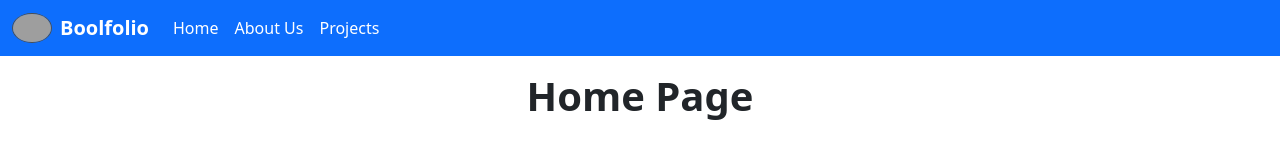
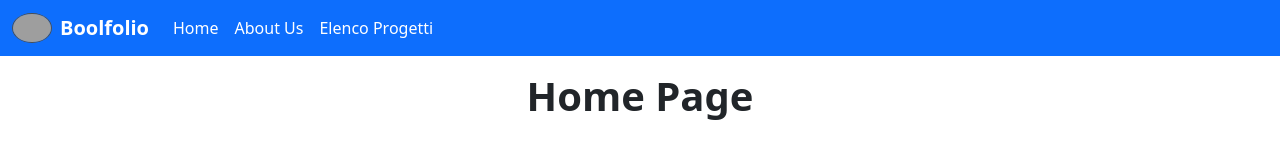
Before and after one commit to andrea-bertaglia/vite-boolfolio, a Vue app: page / in a window 1280 px wide. Shown: the top 160 px of the page. Built offline with nearby package versions, Linux system fonts and the light colour scheme; grey boxes are pictures that could not be loaded.

Commit message:
feat: refactoring 404 error page

```diff
--- a/src/App.vue
+++ b/src/App.vue
@@ -14,4 +14,4 @@ export default {
 
 </template>
 
-<style lang="scss" scoped></style>
+<style lang="scss"></style>
--- a/src/components/AppHeader.vue
+++ b/src/components/AppHeader.vue
@@ -13,7 +13,7 @@ export default {
                 },
                 {
                     routeName: 'projects',
-                    title: 'Projects'
+                    title: 'Elenco Progetti'
                 },
             ]
         }
--- a/src/pages/NotFoundPage.vue
+++ b/src/pages/NotFoundPage.vue
@@ -7,7 +7,11 @@ export default {
 <template>
     <div class="container">
         <div class="py-5 text-center">
-            <i class="fa-solid fa-circle-exclamation text-danger"></i>
+            <div>
+                <i class="fa-solid fa-4 text-danger me-3"></i>
+                <i class="fa-solid fa-circle-exclamation text-danger"></i>
+                <i class="fa-solid fa-4 text-danger ms-3"></i>
+            </div>
             <h3 class="fw-bold py-4">Errore 404</h3>
             <h6 class="fw-light fst-italic">pagina non trovata</h6>
         </div>
```
